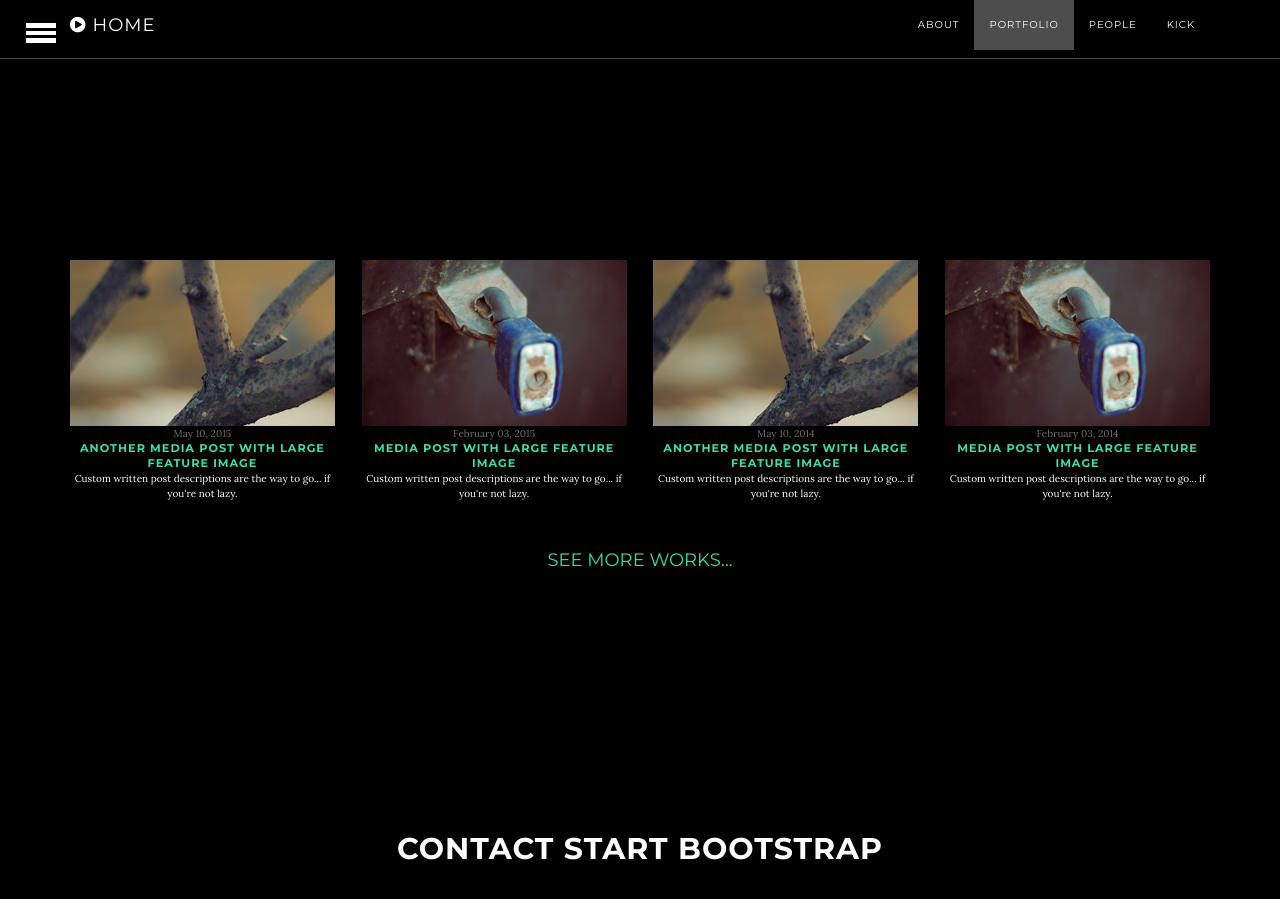
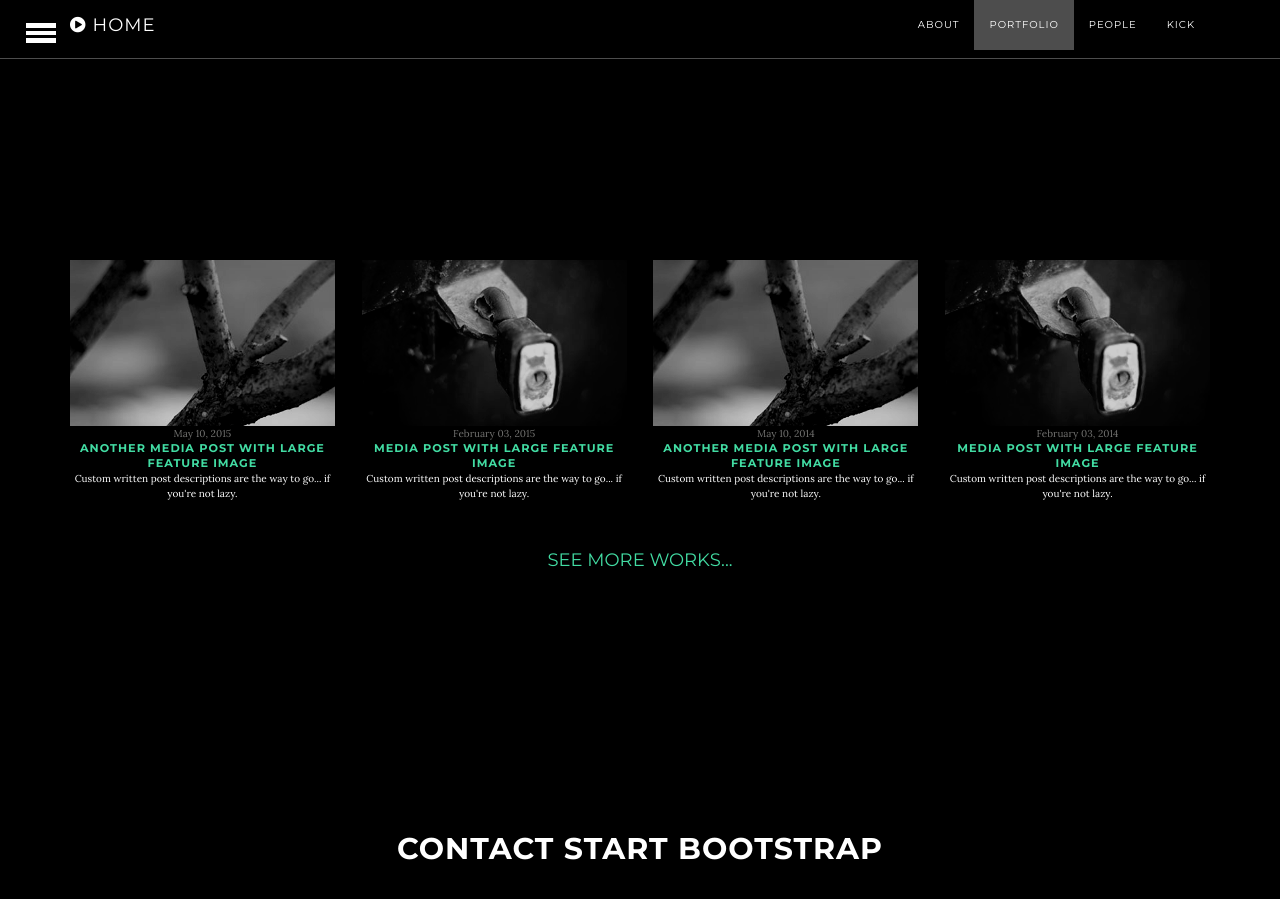
Before and after one commit to mis101bird/my-jekyll-template, a Jekyll site: the page built from index.md, in a window 1280 px wide and 900 px high, scrolled down 1569 px. Built offline with Jekyll 4.4.1, drawn with Linux system fonts in a browser that asks for light colours; nearby versions of some CDN libraries.

Commit message:
make gray grid revise

```diff
--- a/css/grayscale.css
+++ b/css/grayscale.css
@@ -359,6 +359,15 @@ footer p {
     background: #fcfcfc;
     background: rgba(255,255,255,.2);
 }
+img.graychange{
+  opacity: 0.8;
+  -webkit-filter: contrast(1.5) grayscale(100%);
+  transition-timing-function: cubic-bezier(0.33, 0, 0.2, 1);
+  transition-duration: .5s, .1s, .1s, .1s;
+}
+img.graychange:hover{
+ -webkit-filter: inherit;
+}
 
 img::selection {
     background: 0 0;
```
